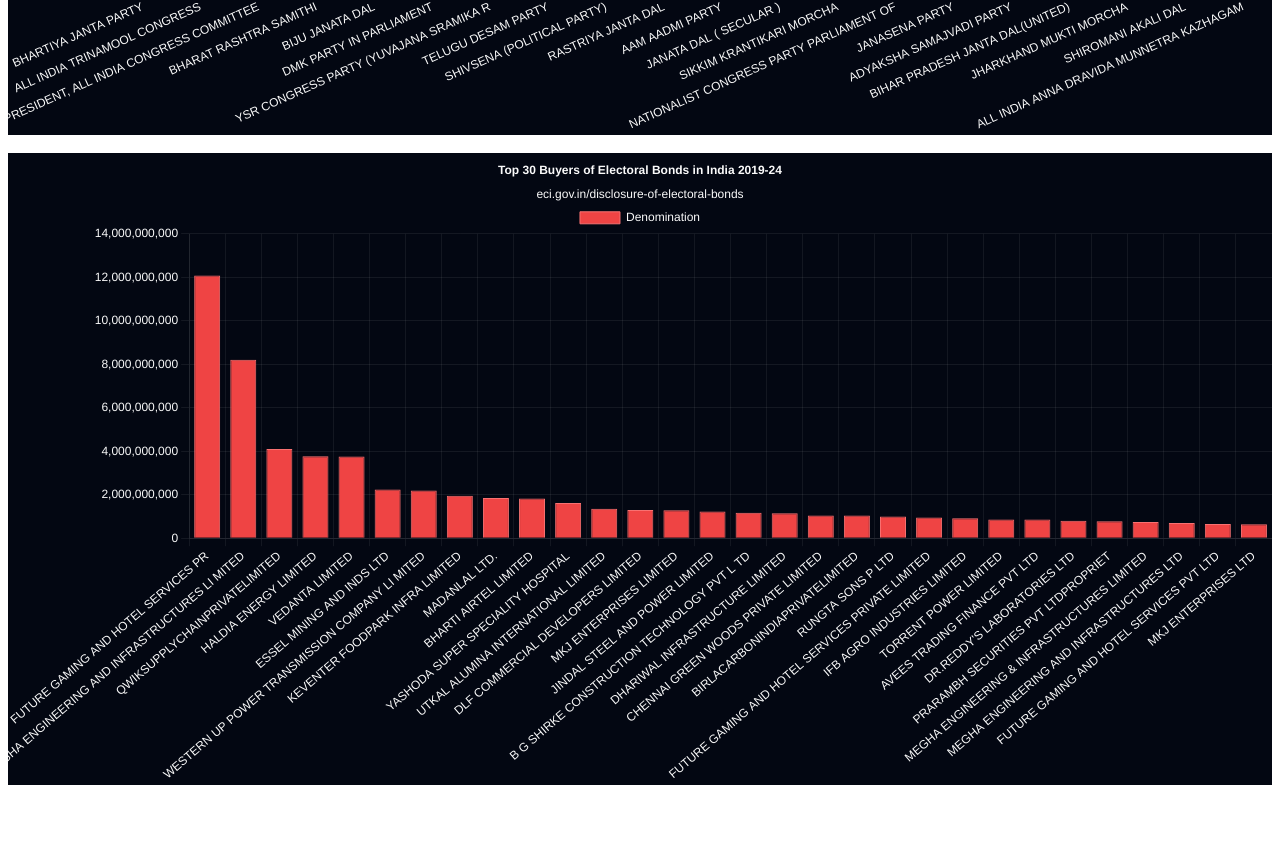
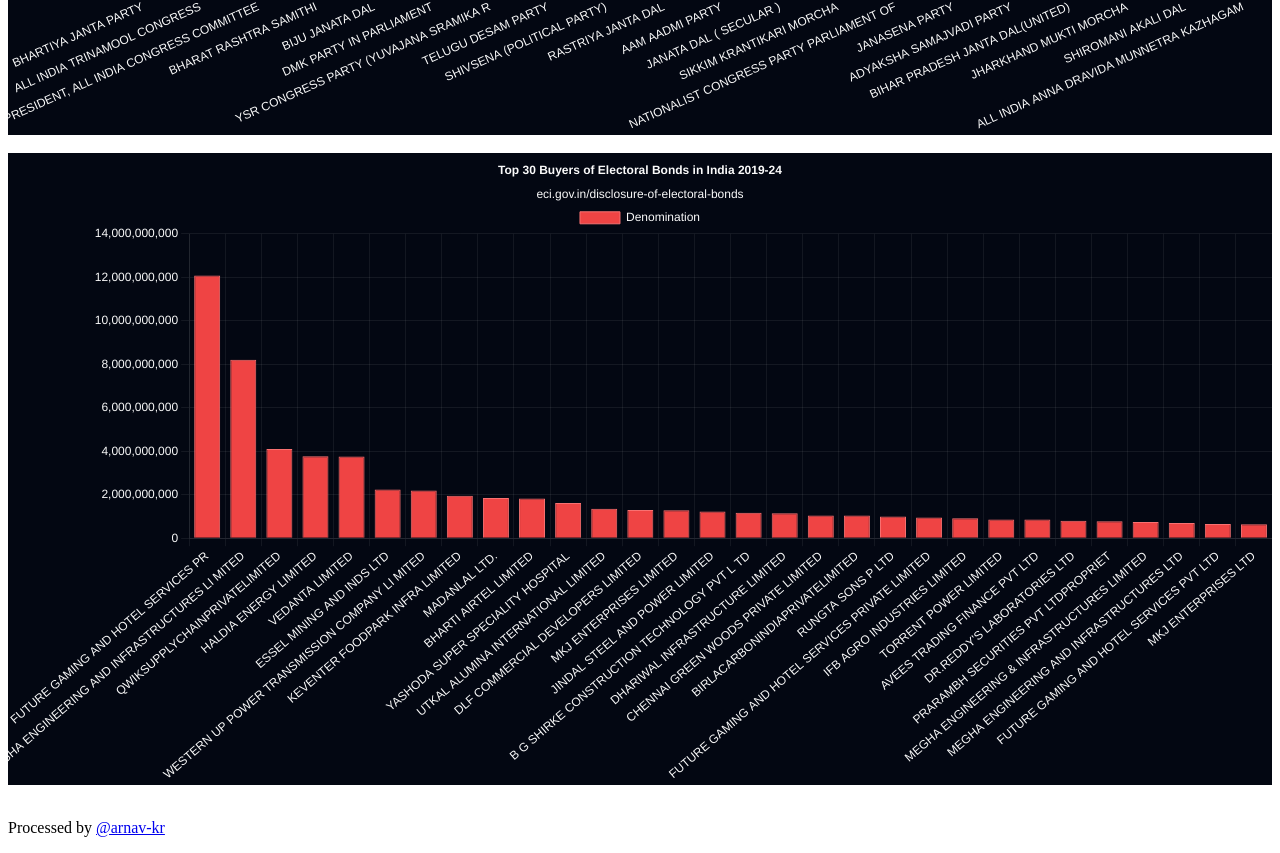
Before and after one commit to arnav-kr/ElectoralBondVisualization, a website built with Vite: page index.html in a window 1280 px wide. Shown: the part 505-1358 px from the top of the page. Before the commit the page ends 1298 px from the top, so only its background shows below. Built offline with nearby package versions, Linux system fonts and the light colour scheme.

Commit message:
add credits

```diff
--- a/index.html
+++ b/index.html
@@ -12,6 +12,8 @@
   <canvas id="parties"></canvas>
   <br />
   <canvas id="buyers"></canvas>
+  <br />
+  <p>Processed by <a href="https://github.com/arnav-kr">@arnav-kr</a></p>
   <div id="mobile"
     style="display: none; width:100vw; height:100vh; padding:24px; place-items: center; position:fixed; left: 0; top: 0; font-size: 16px; font-weight: medium; text-align: center; box-sizing: border-box; z-index: 1000;">
     <span>Please view on your desktop device</span>
```
